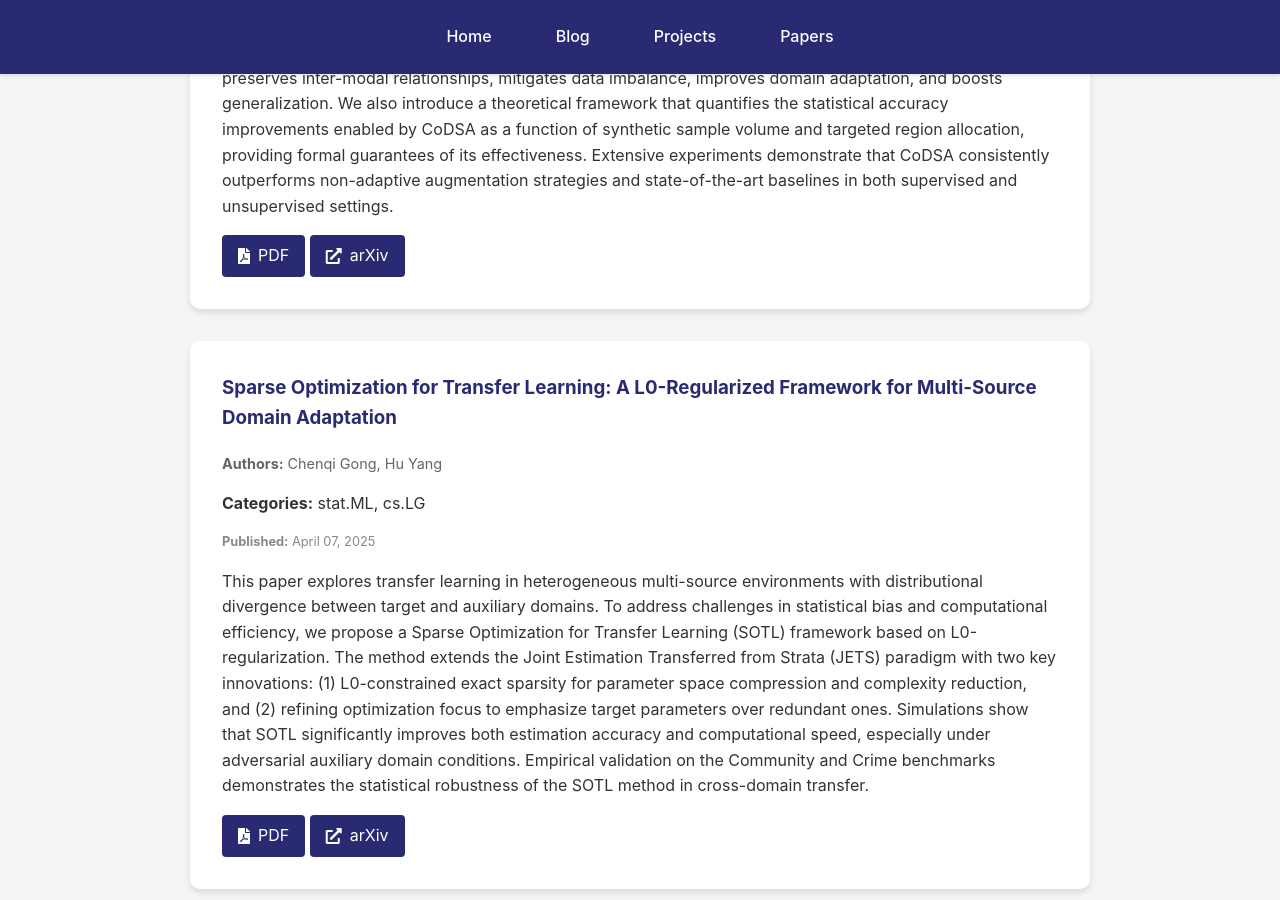
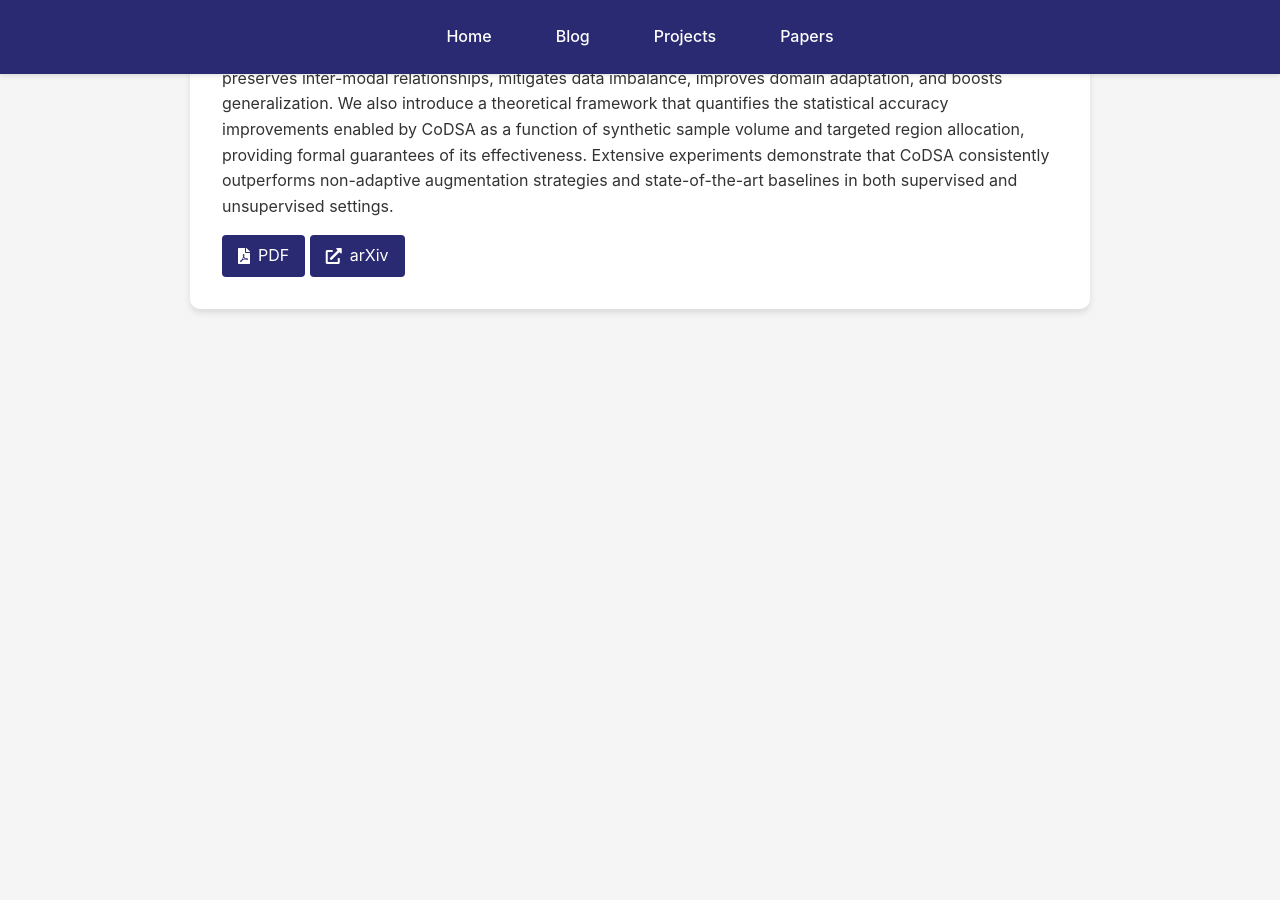
Before and after one commit to kyZhan2002/mypage, a Jekyll site: the page built from papers/index.html, in a window 1280 px wide and 900 px high, scrolled down 2230 px. Built offline with Jekyll 4.4.1, drawn with Linux system fonts in a browser that asks for light colours; after the commit the page ends 2635 px from its top, so only the background shows below that.

Commit message:
Update arXiv papers

```diff
--- a/_data/arxiv_cache.json
+++ b/_data/arxiv_cache.json
@@ -1,5 +1,5 @@
 {
-  "timestamp": 1745198690,
+  "timestamp": 1745284878,
   "papers": [
     {
       "title": "TransST: Transfer Learning Embedded Spatial Factor Modeling of Spatial\n  Transcriptomics Data",
@@ -51,21 +51,6 @@
       ],
       "pdf_link": "http://arxiv.org/pdf/2504.07426v1",
       "arxiv_url": "http://arxiv.org/abs/2504.07426v1"
-    },
-    {
-      "title": "Sparse Optimization for Transfer Learning: A L0-Regularized Framework\n  for Multi-Source Domain Adaptation",
-      "authors": [
-        "Chenqi Gong",
-        "Hu Yang"
-      ],
-      "abstract": "This paper explores transfer learning in heterogeneous multi-source\nenvironments with distributional divergence between target and auxiliary\ndomains. To address challenges in statistical bias and computational\nefficiency, we propose a Sparse Optimization for Transfer Learning (SOTL)\nframework based on L0-regularization. The method extends the Joint Estimation\nTransferred from Strata (JETS) paradigm with two key innovations: (1)\nL0-constrained exact sparsity for parameter space compression and complexity\nreduction, and (2) refining optimization focus to emphasize target parameters\nover redundant ones. Simulations show that SOTL significantly improves both\nestimation accuracy and computational speed, especially under adversarial\nauxiliary domain conditions. Empirical validation on the Community and Crime\nbenchmarks demonstrates the statistical robustness of the SOTL method in\ncross-domain transfer.",
-      "published": "April 07, 2025",
-      "categories": [
-        "stat.ML",
-        "cs.LG"
-      ],
-      "pdf_link": "http://arxiv.org/pdf/2504.04812v1",
-      "arxiv_url": "http://arxiv.org/abs/2504.04812v1"
     }
   ]
 }
```
